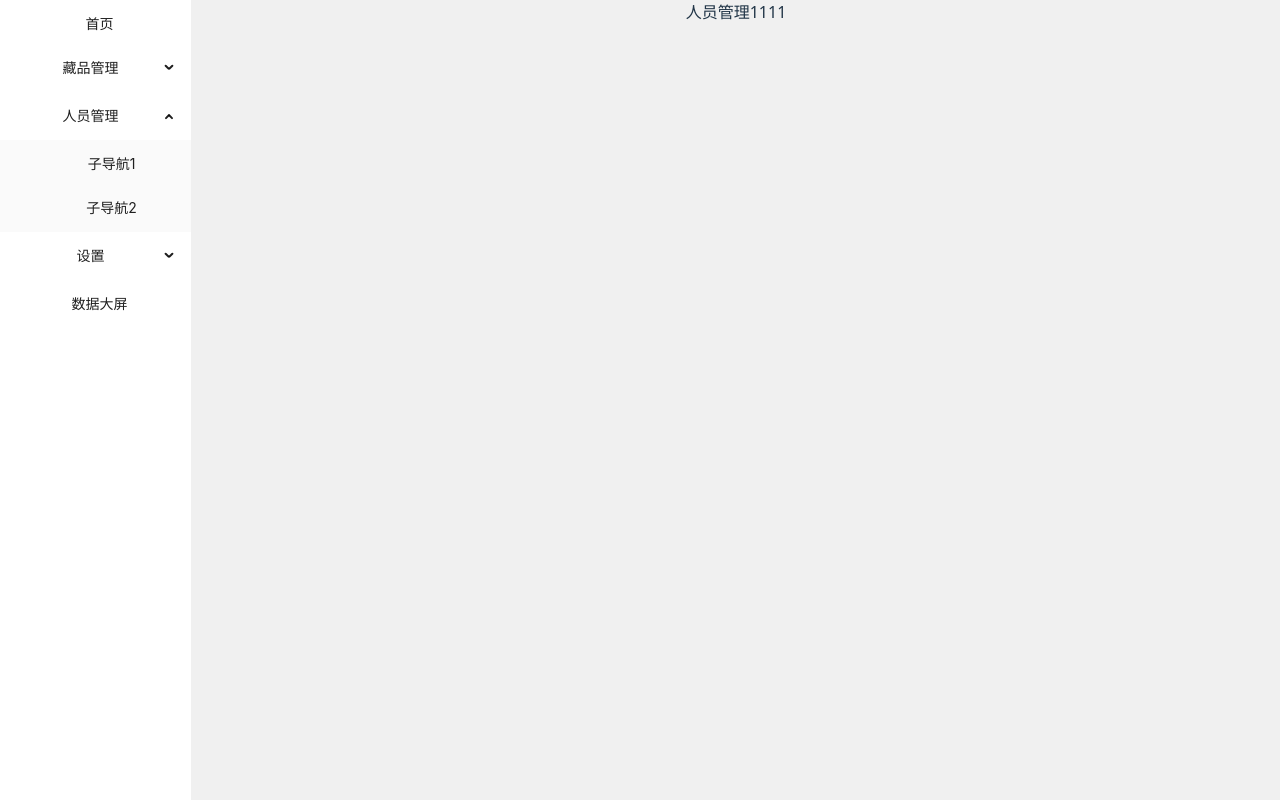
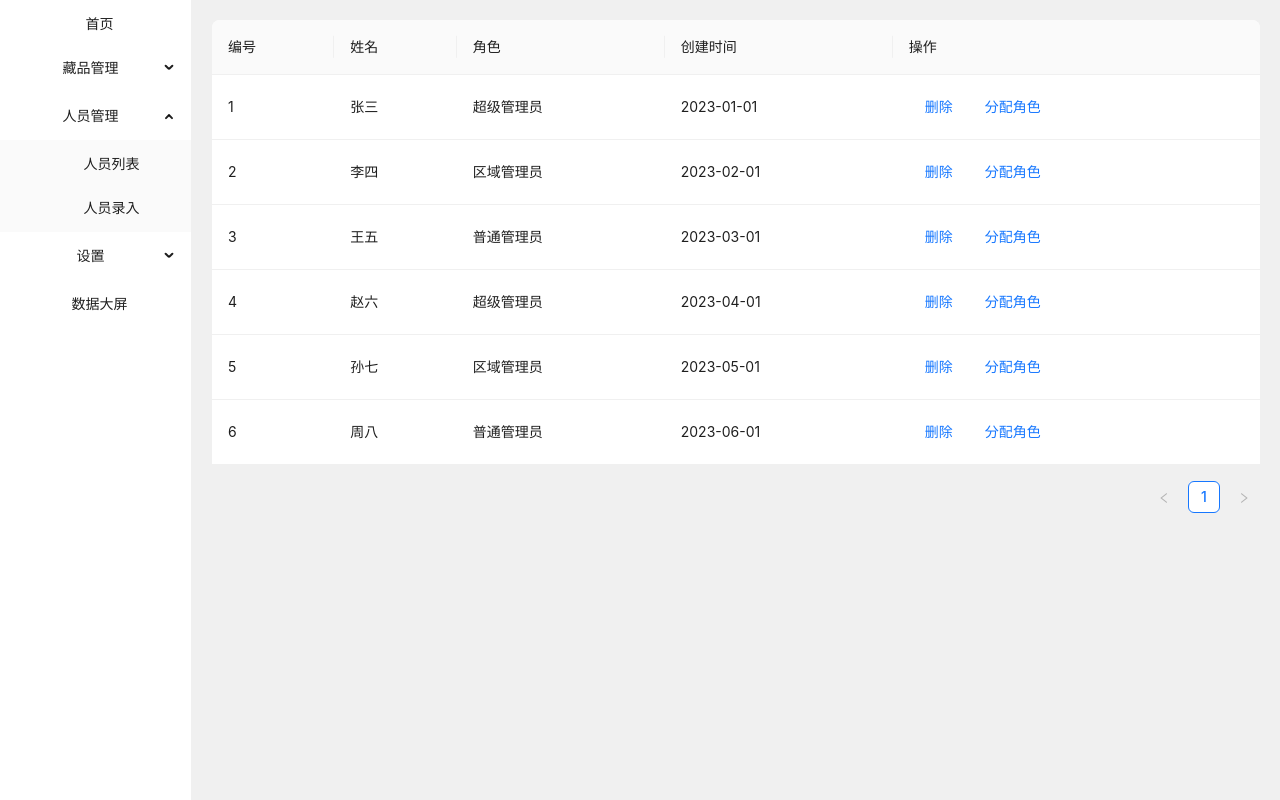
Before and after one commit to yeguouu/MuseumVision, a Vue app: page /person/sub1 in a window 1280 px wide. Built offline with nearby package versions, Linux system fonts and the light colour scheme; sample sign-in values are in the browser's storage.

Commit message:
【人员管理】人员列表

```diff
--- a/src/components/Nav.vue
+++ b/src/components/Nav.vue
@@ -37,12 +37,12 @@ const items = [
         children: [
             {
                 key: '3-1',
-                label: '子导航1',
+                label: '人员列表',
                 onClick: () => navigateTo('/person/sub1'),
             },
             {
                 key: '3-2',
-                label: '子导航2',
+                label: '人员录入',
                 onClick: () => navigateTo('/person/sub2'),
             },
         ],
@@ -53,12 +53,12 @@ const items = [
         children: [
             {
                 key: '4-1',
-                label: '子导航1',
+                label: '账号密码',
                 onClick: () => navigateTo('/set/sub1'),
             },
             {
                 key: '4-2',
-                label: '子导航2',
+                label: '个性化',
                 onClick: () => navigateTo('/set/sub2'),
             },
         ],
--- a/src/views/Person/PerSub1.vue
+++ b/src/views/Person/PerSub1.vue
@@ -1,7 +1,64 @@
 <script lang='ts' setup>
 import Nav from '../../components/Nav.vue';
+import { ref } from 'vue';
+import { message } from 'ant-design-vue';
 
+// 定义人员数据结构
+interface Person {
+    id: number;
+    name: string;
+    role: string;
+    createdAt: string;
+}
 
+// 假数据
+const persons = ref<Person[]>([
+    { id: 1, name: '张三', role: '超级管理员', createdAt: '2023-01-01' },
+    { id: 2, name: '李四', role: '区域管理员', createdAt: '2023-02-01' },
+    { id: 3, name: '王五', role: '普通管理员', createdAt: '2023-03-01' },
+    { id: 4, name: '赵六', role: '超级管理员', createdAt: '2023-04-01' },
+    { id: 5, name: '孙七', role: '区域管理员', createdAt: '2023-05-01' },
+    { id: 6, name: '周八', role: '普通管理员', createdAt: '2023-06-01' },
+]);
+
+// 删除人员方法
+const deletePerson = (id: number) => {
+    persons.value = persons.value.filter(person => person.id !== id);
+    message.success('删除成功');
+};
+
+// 分配角色模态框
+const isModalVisible = ref(false);
+const selectedPerson = ref<Person | null>(null);
+const roles = ['超级管理员', '区域管理员', '普通管理员'];
+
+const showModal = (person: Person) => {
+    selectedPerson.value = person;
+    isModalVisible.value = true;
+};
+
+const handleOk = () => {
+    if (selectedPerson.value) {
+        message.success('角色分配成功');
+    }
+    isModalVisible.value = false;
+};
+
+const assignRole = (role: string) => {
+    if (selectedPerson.value) {
+        selectedPerson.value.role = role;
+        handleOk();
+    }
+};
+
+// 定义表格列
+const columns = [
+    { title: '编号', dataIndex: 'id', key: 'id' },
+    { title: '姓名', dataIndex: 'name', key: 'name' },
+    { title: '角色', dataIndex: 'role', key: 'role' },
+    { title: '创建时间', dataIndex: 'createdAt', key: 'createdAt' },
+    { title: '操作', key: 'action', slots: { customRender: 'action' } },
+];
 </script>
 <template>
     <div class="person-container">
@@ -9,7 +66,19 @@ import Nav from '../../components/Nav.vue';
         <Nav></Nav>
         <!-- 右侧 内容栏 -->
         <div class="content-container">
-            人员管理1111
+            <a-table :columns="columns" :data-source="persons" row-key="id">
+                <template #action="{ record }">
+                    <a-button type="link" @click="deletePerson(record.id)">删除</a-button>
+                    <a-button type="link" @click="showModal(record)">分配角色</a-button>
+                </template>
+            </a-table>
+            <a-modal v-model:visible="isModalVisible" title="分配角色" @ok="handleOk">
+                <a-select v-model:value="selectedPerson.role" style="width: 100%">
+                    <a-select-option v-for="role in roles" :key="role" :value="role">
+                        {{ role }}
+                    </a-select-option>
+                </a-select>
+            </a-modal>
         </div>
     </div>
 </template>
@@ -24,6 +93,10 @@ import Nav from '../../components/Nav.vue';
     width: 85%;
     height: 100%;
     background-color: #f0f0f0;
+    padding: 20px;
 }
 
+.ant-table {
+    margin-top: 20px;
+}
 </style>
```
